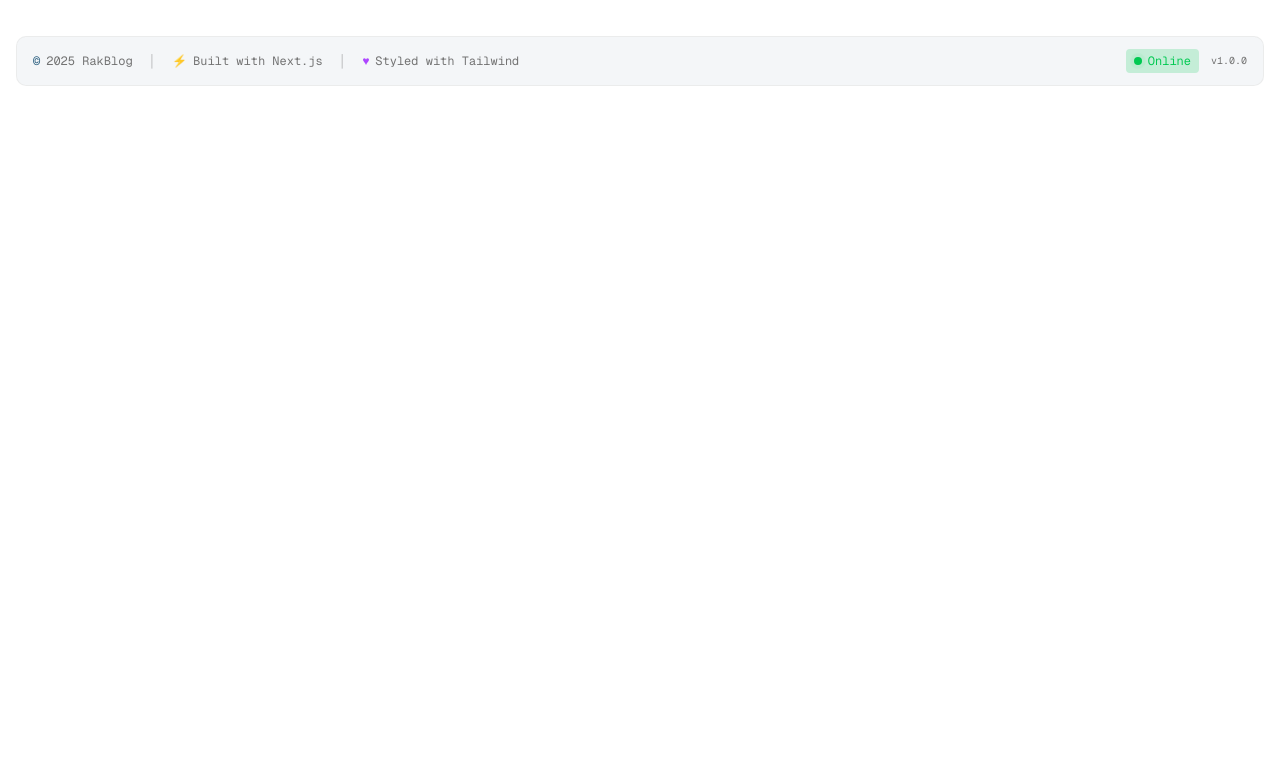
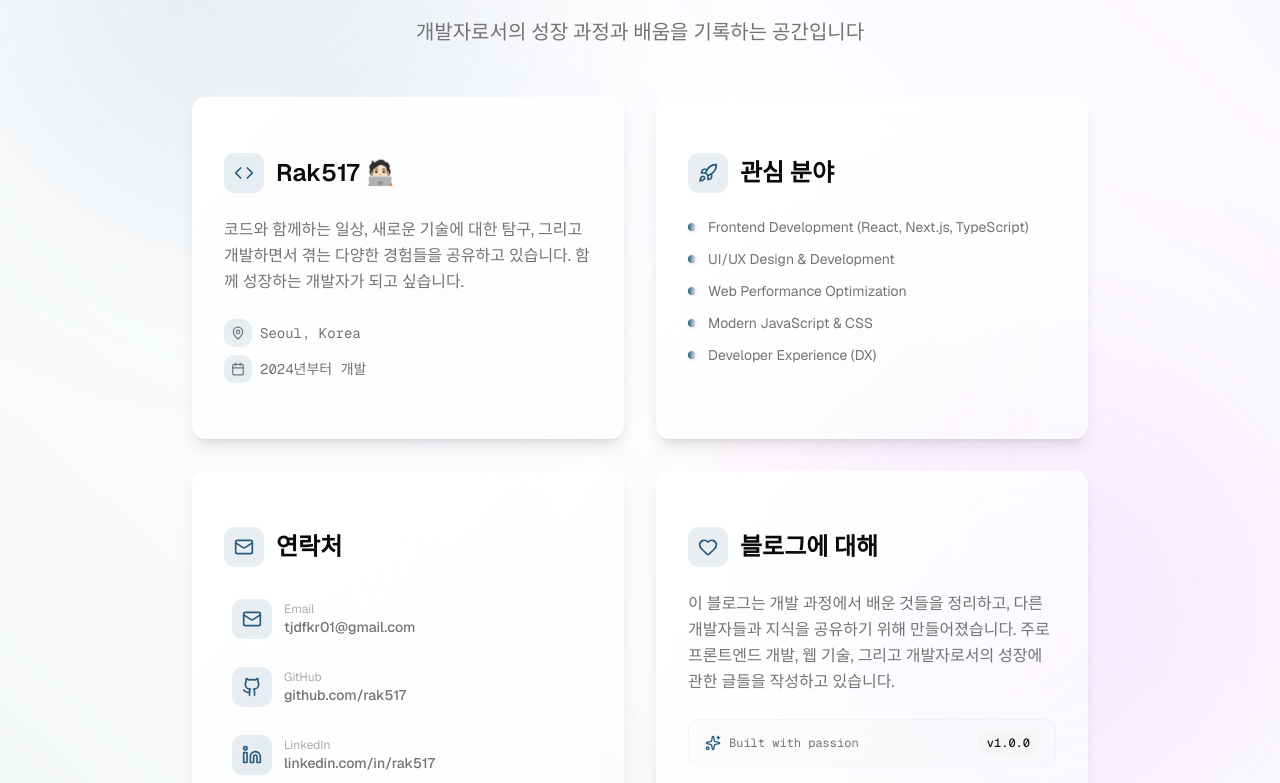
Before and after one commit to rak517/Rak-Blog, a Next.js app: page /about in a window 1280 px wide. Shown: the part 357-1140 px from the top of the page. Before the commit the page ends 800 px from the top, so only its background shows below. Built offline with nearby package versions, Linux system fonts and the light colour scheme.

Commit message:
:sparkles: feat: 소개 페이지 UI 구현

```diff
--- a/src/app/(public)/about/page.tsx
+++ b/src/app/(public)/about/page.tsx
@@ -1,3 +1,164 @@
-export default function Page() {
-  return <div>about Page</div>;
+import { Card, CardContent } from '@/components/ui/Card';
+import { Badge } from '@/components/ui/Badge';
+import { Mail, MapPin, Calendar, Code, Sparkles, Rocket, Heart } from 'lucide-react';
+import Image from 'next/image';
+import Link from 'next/link';
+import { contacts, interests } from '@/constants/about';
+
+export default function AboutPage() {
+  return (
+    <div className='relative min-h-screen overflow-hidden'>
+      <div className='from-background via-background to-muted/20 pointer-events-none absolute inset-0 bg-gradient-to-br' />
+      <div className='from-primary/5 pointer-events-none absolute inset-0 bg-gradient-to-tr via-transparent to-purple-500/5' />
+
+      <div className='bg-primary/10 pointer-events-none absolute top-0 left-0 h-[500px] w-[500px] rounded-full blur-[120px]' />
+      <div className='pointer-events-none absolute right-0 bottom-0 h-[500px] w-[500px] rounded-full bg-purple-500/10 blur-[120px]' />
+
+      <div className='pointer-events-none absolute top-1/3 left-1/4 h-[300px] w-[300px] animate-pulse rounded-full bg-blue-500/5 blur-[100px]' />
+      <div className='pointer-events-none absolute right-1/4 bottom-1/3 h-[300px] w-[300px] animate-pulse rounded-full bg-pink-500/5 blur-[100px] delay-1000' />
+
+      <div className='relative z-10'>
+        <main className='container mx-auto px-4 py-8'>
+          <div className='mx-auto max-w-4xl'>
+            <div className='mb-12 flex flex-col items-center text-center'>
+              <div className='from-primary/20 mb-6 inline-block rounded-full bg-gradient-to-r to-purple-500/20 p-1 shadow-lg'>
+                <div className='bg-background flex items-center gap-2 rounded-full px-6 py-2'>
+                  <Sparkles className='text-primary h-4 w-4' />
+                  <span className='text-primary font-mono text-sm font-medium'>About Me</span>
+                </div>
+              </div>
+
+              <div className='group relative mb-6'>
+                <div className='from-primary to-primary absolute inset-0 animate-pulse rounded-full bg-gradient-to-br via-purple-500 opacity-75 blur-xl transition-opacity group-hover:opacity-100' />
+                <div className='ring-primary/20 relative h-32 w-32 overflow-hidden rounded-full shadow-2xl ring-4 transition-transform duration-300 group-hover:scale-105'>
+                  <Image src='/profile-card.jpg' alt='Profile' fill className='object-cover' sizes='128px' priority />
+                </div>
+              </div>
+
+              <h1 className='from-foreground to-foreground/80 mb-4 bg-gradient-to-r bg-clip-text text-4xl font-bold text-transparent'>
+                안녕하세요! 👋
+              </h1>
+              <p className='text-muted-foreground text-xl leading-relaxed text-pretty'>
+                개발자로서의 성장 과정과 배움을 기록하는 공간입니다
+              </p>
+            </div>
+
+            <div className='grid gap-6 md:grid-cols-2 md:gap-8'>
+              <Card className='from-card to-card/50 group border-0 bg-gradient-to-br shadow-lg transition-all duration-300 hover:shadow-xl'>
+                <CardContent className='p-8'>
+                  <div className='mb-6 flex items-center gap-3'>
+                    <div className='bg-primary/10 group-hover:bg-primary/20 flex h-10 w-10 items-center justify-center rounded-lg transition-all duration-300 group-hover:scale-110'>
+                      <Code className='text-primary h-5 w-5' />
+                    </div>
+                    <h2 className='text-2xl font-semibold'>Rak517 🧑🏻‍💻</h2>
+                  </div>
+
+                  <p className='text-muted-foreground mb-6 leading-relaxed'>
+                    코드와 함께하는 일상, 새로운 기술에 대한 탐구, 그리고 개발하면서 겪는 다양한 경험들을 공유하고
+                    있습니다. 함께 성장하는 개발자가 되고 싶습니다.
+                  </p>
+
+                  <div className='space-y-2'>
+                    <div className='text-muted-foreground flex items-center gap-2 text-sm'>
+                      <div className='bg-primary/10 flex h-7 w-7 items-center justify-center rounded-lg'>
+                        <MapPin className='h-3.5 w-3.5' />
+                      </div>
+                      <span className='font-mono'>Seoul, Korea</span>
+                    </div>
+                    <div className='text-muted-foreground flex items-center gap-2 text-sm'>
+                      <div className='bg-primary/10 flex h-7 w-7 items-center justify-center rounded-lg'>
+                        <Calendar className='h-3.5 w-3.5' />
+                      </div>
+                      <span className='font-mono'>2024년부터 개발</span>
+                    </div>
+                  </div>
+                </CardContent>
+              </Card>
+
+              <Card className='from-card to-card/50 group border-0 bg-gradient-to-br shadow-lg transition-all duration-300 hover:shadow-xl'>
+                <CardContent className='p-8'>
+                  <div className='mb-6 flex items-center gap-3'>
+                    <div className='bg-primary/10 group-hover:bg-primary/20 flex h-10 w-10 items-center justify-center rounded-lg transition-all duration-300 group-hover:scale-110'>
+                      <Rocket className='text-primary h-5 w-5' />
+                    </div>
+                    <h2 className='text-2xl font-semibold'>관심 분야</h2>
+                  </div>
+
+                  <div className='space-y-3'>
+                    {interests.map((interest, index) => (
+                      <div
+                        key={index}
+                        className='group/item flex items-start gap-3 transition-all duration-200 hover:translate-x-1'
+                      >
+                        <div className='from-primary to-secondary mt-1.5 h-2 w-2 shrink-0 rounded-full bg-gradient-to-r shadow-sm' />
+                        <span className='text-muted-foreground group-hover/item:text-foreground text-sm transition-colors'>
+                          {interest}
+                        </span>
+                      </div>
+                    ))}
+                  </div>
+                </CardContent>
+              </Card>
+
+              <Card className='from-card to-card/50 group border-0 bg-gradient-to-br shadow-lg transition-all duration-300 hover:shadow-xl'>
+                <CardContent className='p-8'>
+                  <div className='mb-6 flex items-center gap-3'>
+                    <div className='bg-primary/10 group-hover:bg-primary/20 flex h-10 w-10 items-center justify-center rounded-lg transition-all duration-300 group-hover:scale-110'>
+                      <Mail className='text-primary h-5 w-5' />
+                    </div>
+                    <h2 className='text-2xl font-semibold'>연락처</h2>
+                  </div>
+
+                  <div className='space-y-3'>
+                    {contacts.map((contact) => (
+                      <Link
+                        key={contact.label}
+                        href={contact.href}
+                        target={contact.target}
+                        className='text-muted-foreground hover:text-primary group/link hover:bg-muted/50 flex items-center gap-3 rounded-lg p-2 transition-all'
+                      >
+                        <div className='bg-primary/10 group-hover/link:bg-primary/20 flex h-10 w-10 items-center justify-center rounded-lg transition-all group-hover/link:scale-110'>
+                          <contact.icon className='text-primary h-5 w-5' />
+                        </div>
+                        <div className='flex flex-col'>
+                          <span className='text-xs opacity-60'>{contact.label}</span>
+                          <span className='text-sm font-medium'>{contact.value}</span>
+                        </div>
+                      </Link>
+                    ))}
+                  </div>
+                </CardContent>
+              </Card>
+
+              <Card className='from-card to-card/50 group border-0 bg-gradient-to-br shadow-lg transition-all duration-300 hover:shadow-xl'>
+                <CardContent className='p-8'>
+                  <div className='mb-6 flex items-center gap-3'>
+                    <div className='bg-primary/10 group-hover:bg-primary/20 flex h-10 w-10 items-center justify-center rounded-lg transition-all duration-300 group-hover:scale-110'>
+                      <Heart className='text-primary h-5 w-5' />
+                    </div>
+                    <h2 className='text-2xl font-semibold'>블로그에 대해</h2>
+                  </div>
+
+                  <p className='text-muted-foreground mb-6 leading-relaxed'>
+                    이 블로그는 개발 과정에서 배운 것들을 정리하고, 다른 개발자들과 지식을 공유하기 위해 만들어졌습니다.
+                    주로 프론트엔드 개발, 웹 기술, 그리고 개발자로서의 성장에 관한 글들을 작성하고 있습니다.
+                  </p>
+
+                  <div className='bg-muted/30 border-border/40 flex items-center justify-between rounded-lg border px-4 py-3'>
+                    <div className='flex items-center gap-2'>
+                      <Sparkles className='text-primary h-4 w-4' />
+                      <span className='text-muted-foreground font-mono text-xs'>Built with passion</span>
+                    </div>
+                    <Badge variant='secondary' className='font-mono text-xs'>
+                      v1.0.0
+                    </Badge>
+                  </div>
+                </CardContent>
+              </Card>
+            </div>
+          </div>
+        </main>
+      </div>
+    </div>
+  );
 }
```
